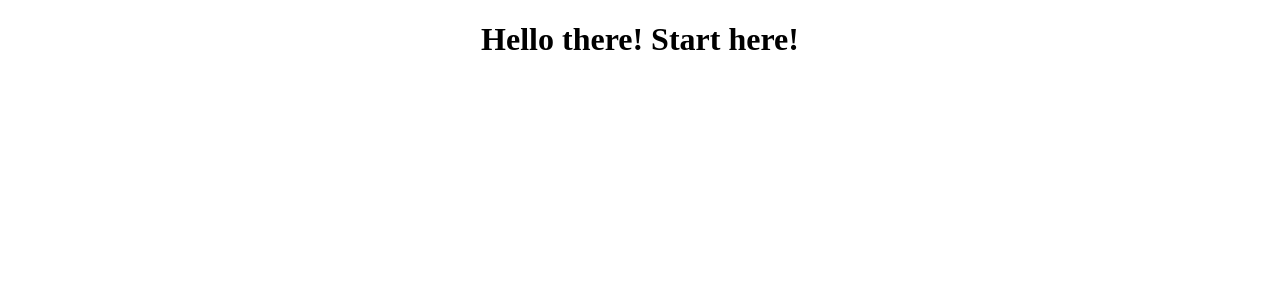
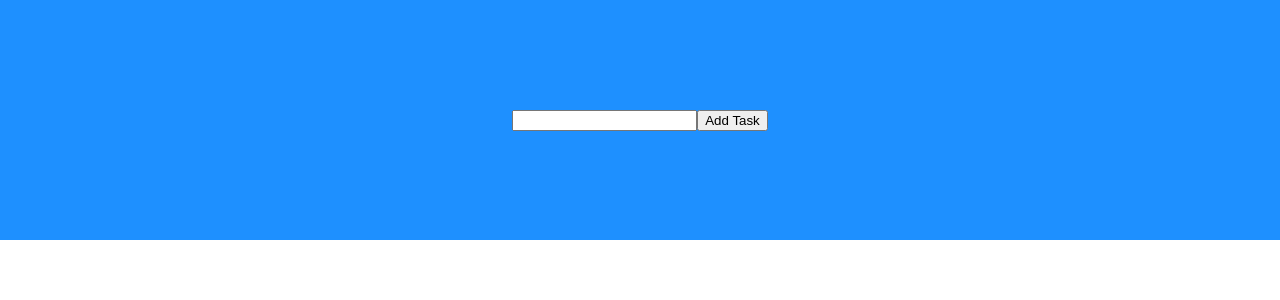
Before and after one commit to SilasFas/React-studies-1, a React (Create React App) app: page / in a window 1280 px wide. Shown: the top 300 px of the page. Built offline with nearby package versions, Linux system fonts and the light colour scheme.

Commit message:
todolist

```diff
--- a/src/App.css
+++ b/src/App.css
@@ -1,38 +1,47 @@
 .App {
+  display: flex;
+  align-items: center;
+  flex-direction: column;
+  width: 100vw;
+  font-family: Arial, Helvetica, sans-serif;
+}
+
+body {
+  margin: 0;
+  padding: 0;
+}
+
+.addTask {
+  height: 30vh;
+  background-color: dodgerblue;
+  width: 100%;
+  display: flex;
+  justify-content: center;
+  align-items: center;
+}
+
+.list {
+  height: auto;
+  width: 100%;
+  display: flex;
+  align-items: center;
+  padding-top: 50px;
+  flex-direction: column;
+}
+
+.task {
+  width: 500px;
+  height: 50px;
+  display: flex;
+  margin: 15px;
+  display: flex;
+  align-items: center;
+  justify-content: center;
+}
+
+.task button {
+  width: auto;
+  height: 20px;
+  margin-left: 5px;
   text-align: center;
 }
-
-.App-logo {
-  height: 40vmin;
-  pointer-events: none;
-}
-
-@media (prefers-reduced-motion: no-preference) {
-  .App-logo {
-    animation: App-logo-spin infinite 20s linear;
-  }
-}
-
-.App-header {
-  background-color: #282c34;
-  min-height: 100vh;
-  display: flex;
-  flex-direction: column;
-  align-items: center;
-  justify-content: center;
-  font-size: calc(10px + 2vmin);
-  color: white;
-}
-
-.App-link {
-  color: #61dafb;
-}
-
-@keyframes App-logo-spin {
-  from {
-    transform: rotate(0deg);
-  }
-  to {
-    transform: rotate(360deg);
-  }
-}
--- a/src/App.js
+++ b/src/App.js
@@ -1,9 +1,47 @@
 import './App.css';
+import { useState } from "react";
+import { Task } from './components/Task';
 
 function App() {
+
+  const [todoList, setTodoList] = useState([])
+  const [newTask, setNewTask] = useState('')
+
+  const addTask = () => {
+    const task = {
+      id: todoList.length === 0 ? 1 : todoList[todoList.length - 1].id + 1,
+      taskName: newTask,
+    }
+    setTodoList([...todoList, task])
+  }
+
+  const deleteTask = (id) => {
+    setTodoList(todoList.filter((task) => task.id !== id))
+    // return if the task is not equal to the taskName
+  }
+
   return (
     <div className="App">
-      <h1>Hello there! Start here!</h1>
+      <div className='addTask'>
+
+        <input onChange={(event) => setNewTask(event.target.value)} />
+        <button onClick={addTask}>Add Task</button>
+
+      </div>
+
+      <div className='list'>
+
+        {todoList.map((task, key) => {
+          return (
+            <Task
+              key={key}
+              taskName={task.taskName}
+              id={task.id}
+              deleteTask={deleteTask}
+            />
+          )
+        })}
+      </div>
     </div>
   );
 }
--- /dev/null
+++ b/src/components/Task.js
@@ -0,0 +1,9 @@
+export const Task = (props) => {
+    return (
+        <div>
+            <h1>{props.taskName}</h1>
+            <button>Complete</button>
+            <button onClick={() => props.deleteTask(props.id)}>Delete Task</button>
+        </div>
+    )
+}
```
